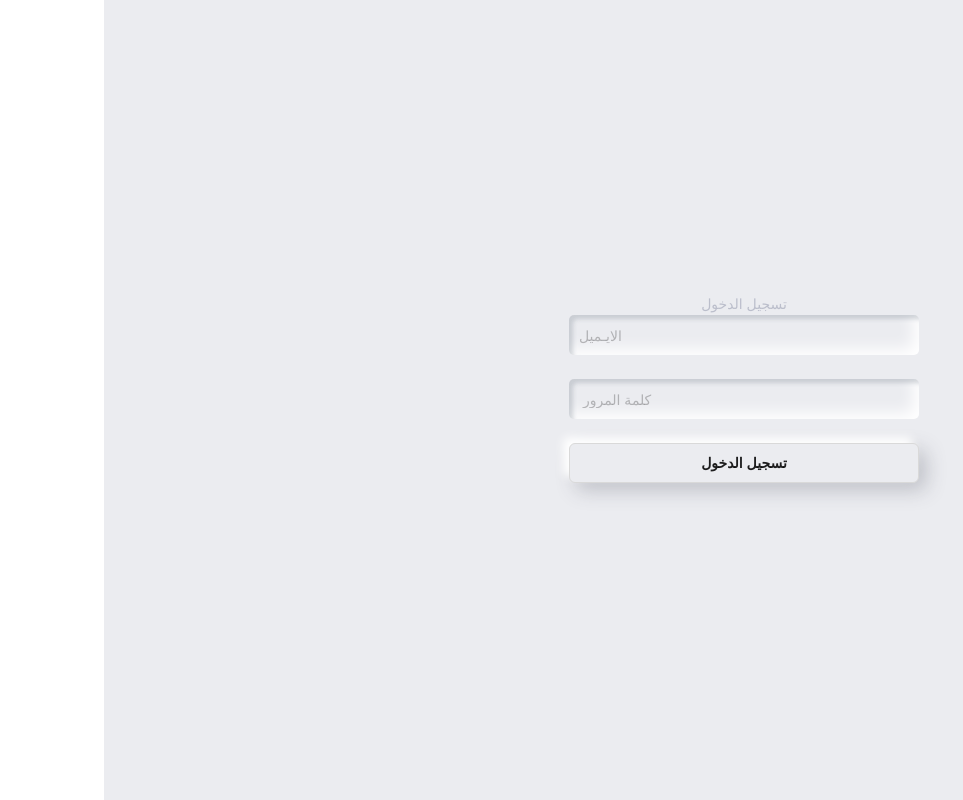
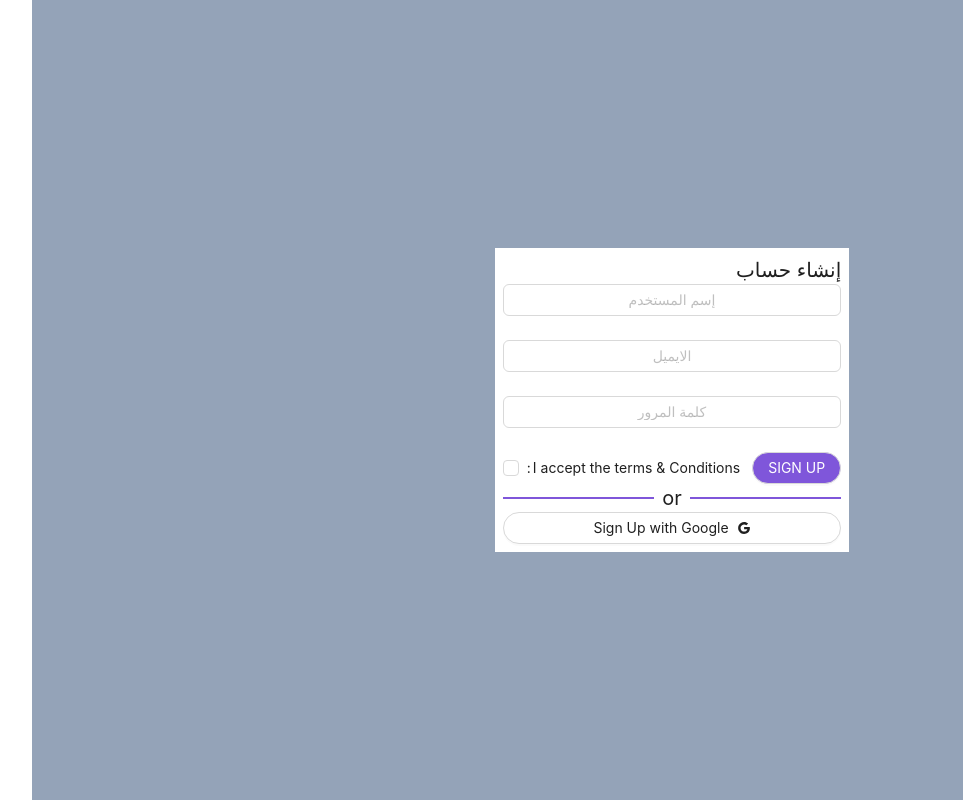
Before and after one commit to Mfas1998/educational_platform, a React (Create React App) app: page /login in a window 1280 px wide. Shown: the whole page, without its empty margins (70-1033 px from the left). Built offline with nearby package versions, Linux system fonts and the light colour scheme.

Commit message:
create SignUp page

```diff
--- a/src/Routers/Routers.jsx
+++ b/src/Routers/Routers.jsx
@@ -1,14 +1,15 @@
 import React from 'react'
 import { Route, Routes } from 'react-router-dom'
 import Home from '../pages/Home'
-import Login from '../pages/Login'
+// import Login from '../pages/Login'
+import SignUp from '../pages/SignUp'
 
 const Routers = () => {
   return (
     <>
       <Routes>
         <Route path='/' element={<Home/>} />
-        <Route path='login' element={<Login/>} />
+        <Route path='login' element={<SignUp/>} />
       </Routes>
     </>
   )
--- a/src/components/input/index.jsx
+++ b/src/components/input/index.jsx
@@ -7,4 +7,7 @@ const InputComponent = (props) => {
   )
 }
 
+
+// export InputPasswordComponent=()=>{}
+
 export default InputComponent
--- a/src/pages/SignUp/index.jsx
+++ b/src/pages/SignUp/index.jsx
@@ -1,17 +1,20 @@
 import React from "react";
 import InputComponent from "../../components/input";
-import { Checkbox, Form } from "antd";
+import { Checkbox, Form,  } from "antd";
 import ButtonComponent from "../../components/Button";
+import { GoogleOutlined } from "@ant-design/icons";
 
 const SignUp = () => {
   return (
-    <div className=" flex h-[100vh] items-center justify-center ">
-      <div className=" flex flex-col ">
+    <div className=" flex h-[100vh] items-center justify-center bg-slate-400 ">
+
+      <div className="bg-white p-2">
+       <Form>
         <div>
           <p className="text-xl">إنشاء حساب</p>
-          <Form>
             <Form.Item name="userName">
               <InputComponent
+              required
                 placeholder="إسم المستخدم"
                 id="user_name"
                 className=" focus:border-primary text-center"
@@ -19,6 +22,7 @@ const SignUp = () => {
             </Form.Item>
             <Form.Item name="email">
               <InputComponent
+               required
                 placeholder="الايميل"
                 id="email"
                 className=" focus:border-primary text-center"
@@ -26,31 +30,35 @@ const SignUp = () => {
             </Form.Item>
             <Form.Item name="password">
               <InputComponent
+               type='password'
                 placeholder="كلمة المرور"
                 id="password"
                 className=" focus:border-primary text-center"
               />
             </Form.Item>
-          </Form>
         </div>
-
-        <div className="flex gap-x-3">
-          <ButtonComponent
+        <div className="flex gap-3">
+        <ButtonComponent
+          htmlType='submit'
             title="SIGN UP"
             className="bg-primary text-textColorprimary !rounded-full"
           />
-
           <Form.Item
           className="m-0"
           label="I accept the terms & Conditions">
-            <Checkbox />
+            <Checkbox/>
           </Form.Item>
         </div>
 
-        <div>
+        <div className="text-xl flex gap-2 items-center justify-center">
+          <p className="w-full h-0.5 bg-primary"></p>
           <p className="text-center">or</p>
+          <p className="w-full h-0.5 bg-primary"></p>
         </div>
+       <ButtonComponent title='Sign Up with Google' icon={<GoogleOutlined/>} className='rounded-full w-full' />
+      </Form>
       </div>
+
     </div>
   );
 };
```
